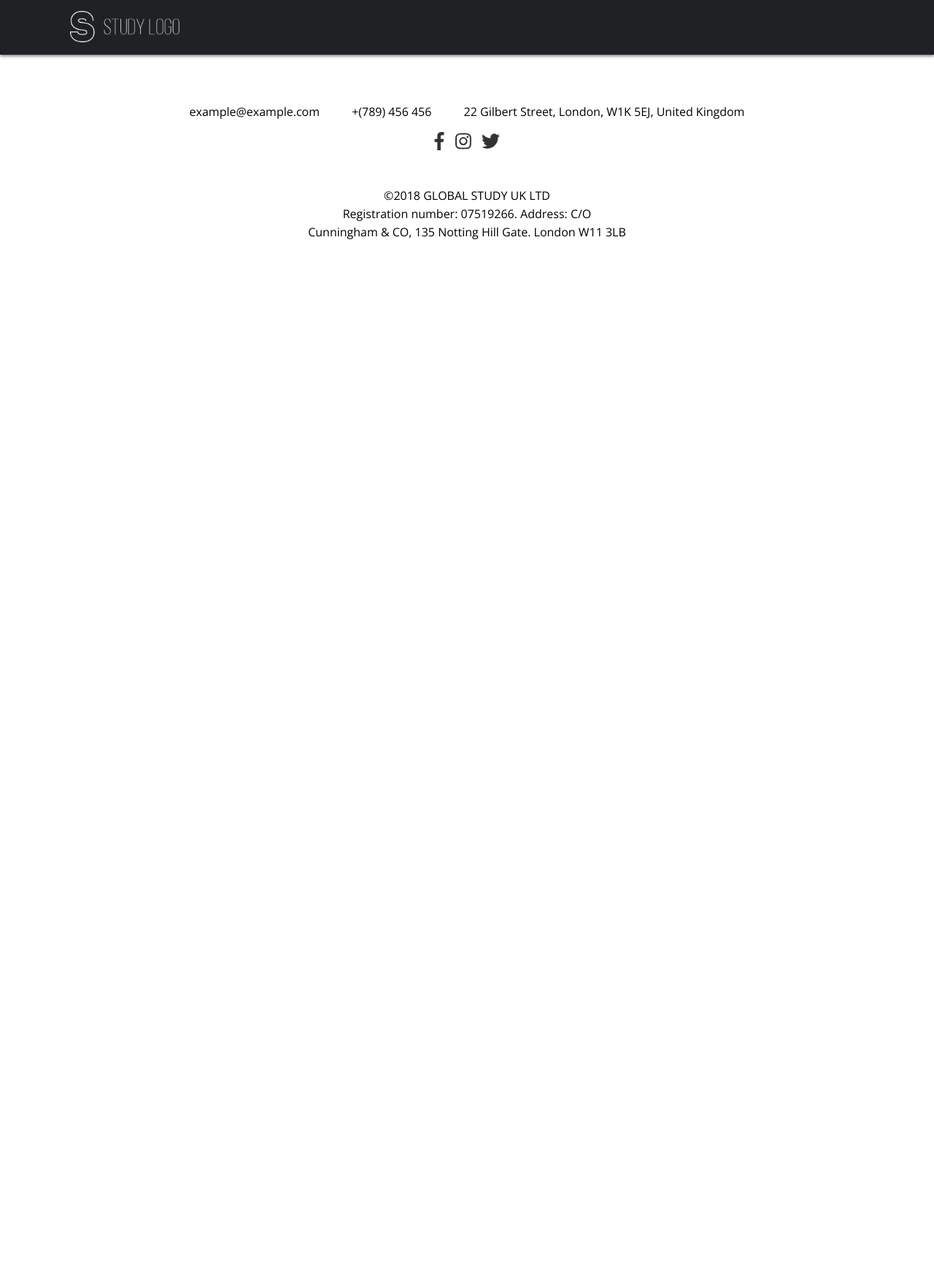
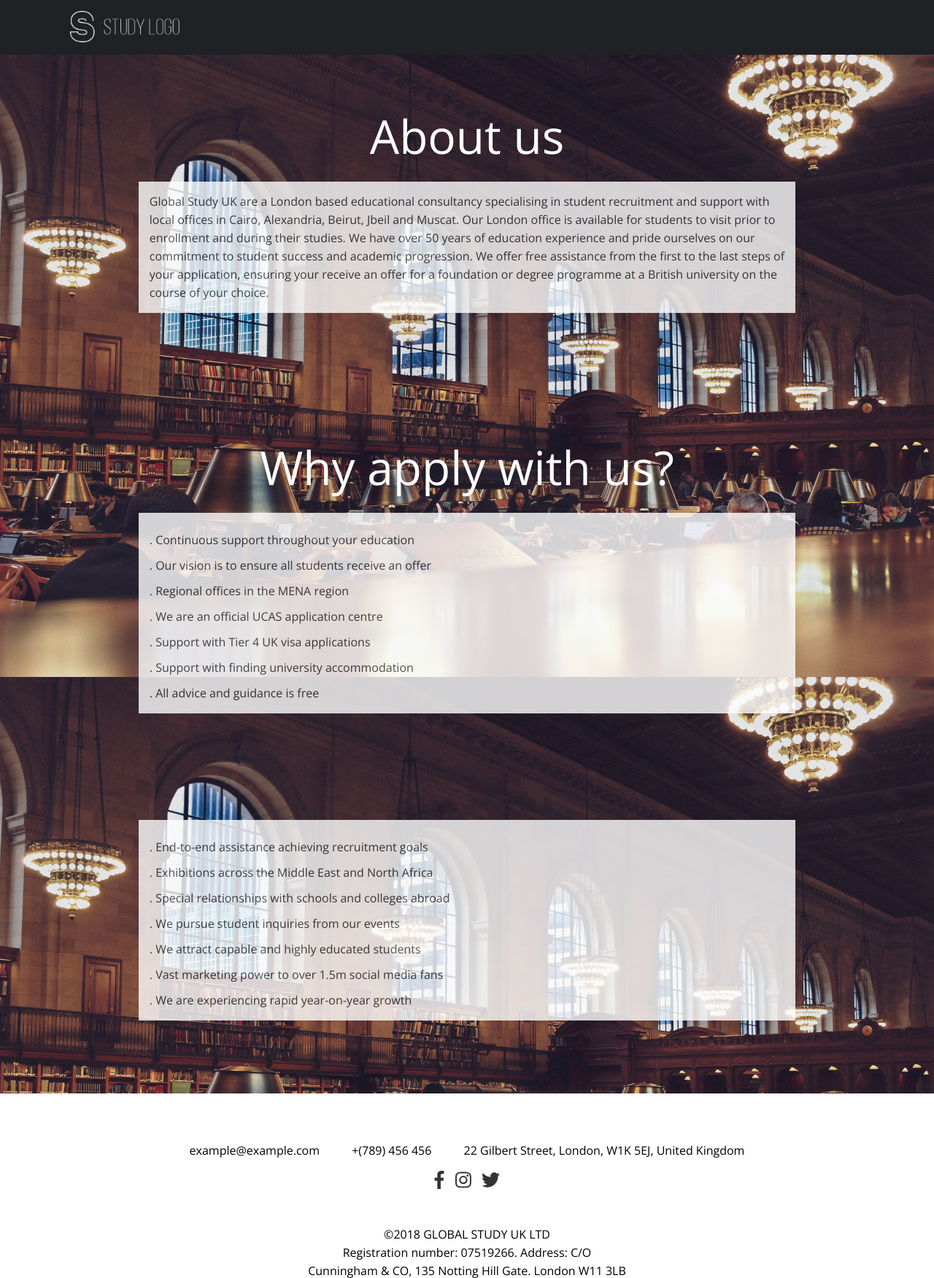
Before and after one commit to haykhakobyan1991/study, a PHP site: page /about.php in a window 1280 px wide. Shown: the top 1752 px of the page at 73% size. Before the commit the page ends 328 px from the top, so only its background shows below. Run offline with PHP 8.4, Linux system fonts and the light colour scheme.

Commit message:
Hayk about.php

```diff
--- a/about.php
+++ b/about.php
@@ -50,11 +50,59 @@
 
 
 <div class="container">
+    <div class="center" style="overflow: hidden;">
+        <h2 class="about_us">About us</h2>
 
+        <div class="content">
+            Global Study UK are a London based educational consultancy specialising in student recruitment and support
+            with local offices in Cairo, Alexandria, Beirut, Jbeil and Muscat. Our London office is available for
+            students to visit prior to enrollment and during their studies. We have over 50 years of education
+            experience and pride ourselves on our commitment to student success and academic progression. We offer free
+            assistance from the first to the last steps of your application, ensuring your receive an offer for a
+            foundation or degree programme at a British university on the course of your choice.
+        </div>
+
+        <h2 class="about_us">Why apply with us?</h2>
+
+        <div class="content">
+            <p>. Continuous support throughout your education</p>
+
+            <p>. Our vision is to ensure all students receive an offer</p>
+
+            <p>. Regional offices in the MENA region</p>
+
+            <p>. We are an official UCAS application centre</p>
+
+            <p>. Support with Tier 4 UK visa applications</p>
+
+            <p>. Support with finding university accommodation</p>
+
+
+            <p>. All advice and guidance is free</p>
+        </div>
+        <br>
+
+        <div class="content">
+            <p>. End-to-end assistance achieving recruitment goals</p>
+
+            <p>. Exhibitions across the Middle East and North Africa</p>
+
+            <p>. Special relationships with schools and colleges abroad</p>
+
+            <p>. We pursue student inquiries from our events</p>
+
+            <p>. We attract capable and highly educated students</p>
+
+            <p>. Vast marketing power to over 1.5m social media fans</p>
+
+            <p>. We are experiencing rapid year-on-year growth</p>
+        </div>
+
+    </div>
 </div>
 
 <footer>
-    <div class="center" style="padding-top: 50px;" >
+    <div class="center" style="padding-top: 50px;">
         <ul>
             <li>example@example.com</li>
             <li>+(789) 456 456</li>
--- a/css/style.css
+++ b/css/style.css
@@ -188,3 +188,28 @@
     display: inline-block;
     margin-top: 50px;
 }
+
+.about_us {
+    text-align: center;
+    font-size: 64px;
+    display: block;
+    color: #fff;
+    padding-top: 80px;
+}
+
+.content{
+    width: 80%;
+    margin: 0 auto;
+    text-align: left;
+    color: #333;
+    padding: 15px;
+    background: rgb(255, 255, 255);
+    line-height: 25px;
+    opacity: .8;
+   margin-top: 30px;
+    margin-bottom: 100px;
+}
+
+.content p{
+    margin-top: 10px;
+}
```
